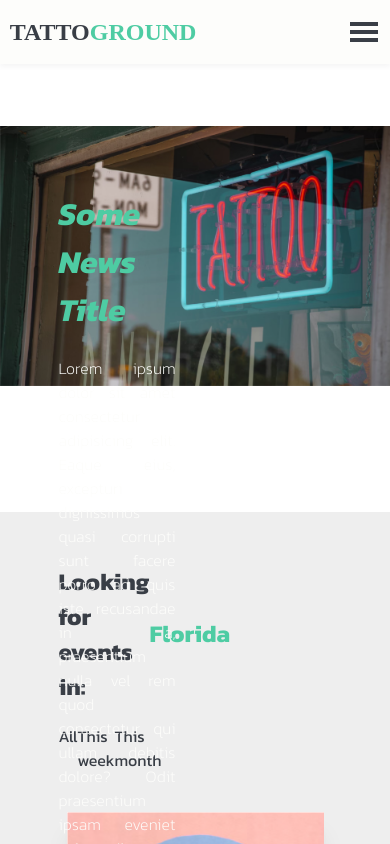
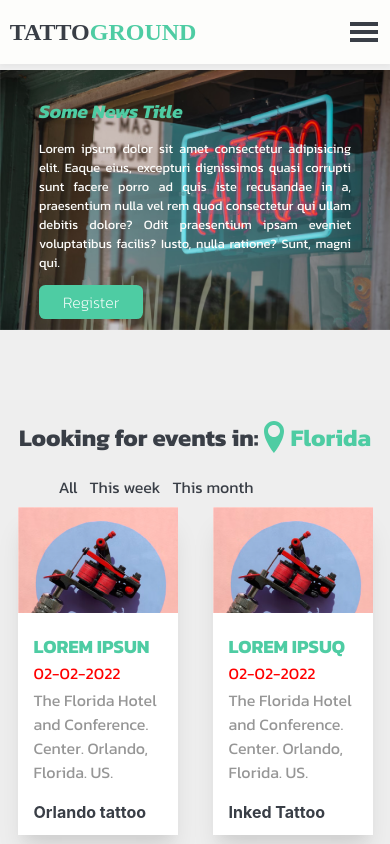
Before and after one commit to AnzickMedia/tattoo-ground, a React (Create React App) app: page / in a window 390 px wide. Shown: the top 844 px of the page. Built offline with nearby package versions, Linux system fonts and the light colour scheme; a web font is replaced by a local one.

Commit message:
responsive de la pantalla inicial

```diff
--- a/src/components/Artists/Artists.jsx
+++ b/src/components/Artists/Artists.jsx
@@ -16,6 +16,7 @@ const Artists = ({ all }) => {
           <h2>Featured Jobs</h2>
           <div className="o-job-img-cont">
             {imgJob.map((d) => (
+
               <img src={d.imgArtista} alt="job" />
             ))}
           </div>
@@ -30,6 +31,7 @@ const Artists = ({ all }) => {
       </div>
 
       <Review/>
+
     </div>
   );
 };
--- a/src/components/Boton/Boton.scss
+++ b/src/components/Boton/Boton.scss
@@ -11,7 +11,9 @@ button{
         font-size: 1rem;
         font-family: $kanit;
         font-weight: 200;
-
+        @include mobile{
+            padding: 0.3rem 1.5rem;
+                }
 
         &:hover{
             background-color: #399b7a;
--- a/src/components/EventCard/EventCard.scss
+++ b/src/components/EventCard/EventCard.scss
@@ -9,13 +9,18 @@
   background: white;
   margin: 0.5rem;
   box-shadow: rgba(0, 0, 0, 0.1) 0px 20px 25px -5px, rgba(0, 0, 0, 0.04) 0px 10px 10px -5px;
-
+  @include mobile {
+    width: 10rem;
+  }
 
   .o-img-cont {
     width: 100%;
     height: 12.5rem;
     align-items: center;
     justify-content: center;
+    @include mobile {
+      height: 8rem;
+    }
 
 
     img {
--- a/src/components/Events/Events.scss
+++ b/src/components/Events/Events.scss
@@ -1,14 +1,18 @@
-@import '../../globalStyles.scss';
-.o-events-container{
-
+@import "../../globalStyles.scss";
+.o-events-container {
   width: 100%;
   display: flex;
   flex-direction: column;
   justify-content: center;
   padding: 2rem 0;
-    background-color: #EEEEEE;
+  background-color: #eeeeee;
 
-    .o-looking-container{
+  @include mobile {
+
+    padding: 0;
+  }
+
+  .o-looking-container {
     width: 23%;
     display: flex;
     flex-direction: row;
@@ -16,36 +20,57 @@
     justify-content: flex-start;
     padding: 0 0 0 15%;
 
-        h2{
+    @include mobile {
+      width: 100%;
+      display: flex;
+      flex-direction: row;
+      align-items: center;
+      justify-content: center;
+      padding: 0 0 0 0;
+    }
+
+    h2 {
       font-family: $kanit;
       color: $mainGray;
     }
-        .o-kanit-green{
+    .o-kanit-green {
       color: $mainGreen;
     }
   }
 
-    .o-filters{
+  .o-filters {
     width: 15%;
     display: flex;
     flex-direction: row;
     justify-content: space-between;
     padding: 0 0 0 15%;
+    @include mobile {
+        width: 50%;
+        display: flex;
+        flex-direction: row;
+        justify-content: space-between;
+        padding: 0 0 0 15%
+      }
 
-        a{
+    a {
       text-decoration: none;
       font-family: $kanit;
       color: $mainGray;
-
     }
   }
 
-    .o-card-events-container{
+  .o-card-events-container {
     width: 70%;
     display: flex;
     align-items: center;
     justify-content: space-around;
     flex-wrap: wrap;
     padding: 2rem 15%;
+    @include mobile {
+
+        width: 100%;
+        padding: 0 0;
+    }
+
   }
 }
--- a/src/components/Footer/Footer.scss
+++ b/src/components/Footer/Footer.scss
@@ -1,12 +1,14 @@
 @import '../../globalStyles.scss';
 .o-footer{
     width: 100%;
-    height: 16rem;
+
     background-color: $footerColor;
     display: flex;
     flex-direction: row;
     padding-top: 2rem;
     z-index: 2;
+
+
 
     .o-footer-left{
         width: 70%;
@@ -22,18 +24,26 @@
             flex-direction: column;
             width: 30%;
             height: 100%;
+            @include mobile {
+                width: 40%;
+            }
 
             h2{
                 margin: 0.3rem;
                 color: $mainGreen;
                 font-family: $kanit;
                 font-style: italic;
+                @include mobile {
+
+font-size: 1rem;
+                }
             }
             h4{
                 margin: 0.3rem;
                 color: #FFFFFF;
                 font-family: $kanit;
                 font-weight: 300;
+
             }
         }
 
@@ -44,6 +54,9 @@
             flex-direction: column;
             width: 30%;
             height: 100%;
+            @include mobile {
+                width: 40%;
+            }
 
           .o-social-container{
               display: flex;
@@ -58,6 +71,10 @@
                 color: $mainGreen;
                 font-family: $kanit;
                 font-style: italic;
+                @include mobile {
+
+                    font-size: 1rem;
+                                    }
             }
             h4{
                 margin: 0.3rem;
--- a/src/components/News/News.scss
+++ b/src/components/News/News.scss
@@ -14,9 +14,15 @@
     justify-content: center;
     position: relative;
     overflow: hidden;
+    background-color: #eeee;
+    @include mobile{
+      height: 25rem;
+          }
+
 
     img {
       width: 100%;
+      object-fit: contain;
     }
   }
 
@@ -26,17 +32,30 @@
     z-index: 1;
     left: 15%;
     top: 20%;
+    @include mobile{
+      width: 80%;
+      position: absolute;
+      z-index: 1;
+      left: 10%;
+      top: 10%;
+          }
     h1 {
       color: $mainGreen;
       font-family: "Kanit", sans-serif;
       font-style: italic;
       font-weight: 700;
+      @include mobile{
+        font-size: 1.2rem;
+            }
     }
     p {
       color: #fdfdfb;
       text-align: justify;
       font-family: "Kanit", sans-serif;
-      font-weight: 200;
+      font-weight: 400;
+      @include mobile{
+        font-size: 0.8rem;
+            }
     }
 
   }
```
Lines whose indentation alone changed are shown as unchanged.
